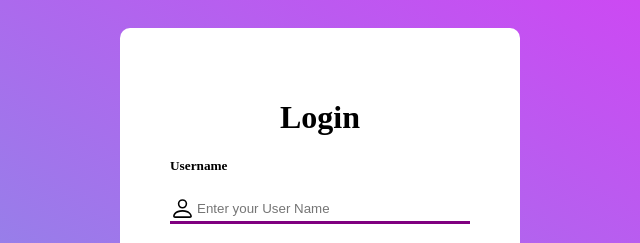
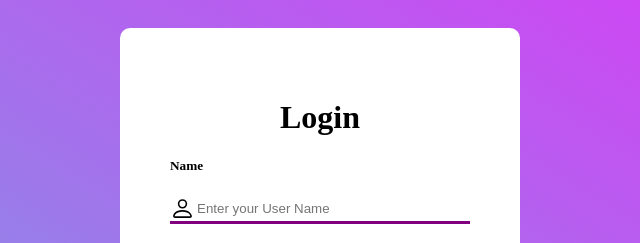
Before and after one commit to Patel-Niyati/Login-Form, a plain HTML site: page index.html in a window 1280 px wide. Shown: the top 243 px of the page, 320-960 px from the left. Drawn offline with nearby package versions, Linux system fonts and the light colour scheme.

Commit message:
altered name

```diff
--- a/index.html
+++ b/index.html
@@ -115,7 +115,7 @@
     <div class="outerbox">
         <div class="innerbox">
             <h1>Login</h1>
-            <h5>Username</h5>
+            <h5>Name</h5>
             <div class="emailInput">
                 <svg xmlns="http://www.w3.org/2000/svg" width="25" height="25" fill="currentColor" class="bi bi-person" viewBox="0 0 16 16">
                     <path d="M8 8a3 3 0 1 0 0-6 3 3 0 0 0 0 6Zm2-3a2 2 0 1 1-4 0 2 2 0 0 1 4 0Zm4 8c0 1-1 1-1 1H3s-1 0-1-1 1-4 6-4 6 3 6 4Zm-1-.004c-.001-.246-.154-.986-.832-1.664C11.516 10.68 10.289 10 8 10c-2.29 0-3.516.68-4.168 1.332-.678.678-.83 1.418-.832 1.664h10Z"/>
```
